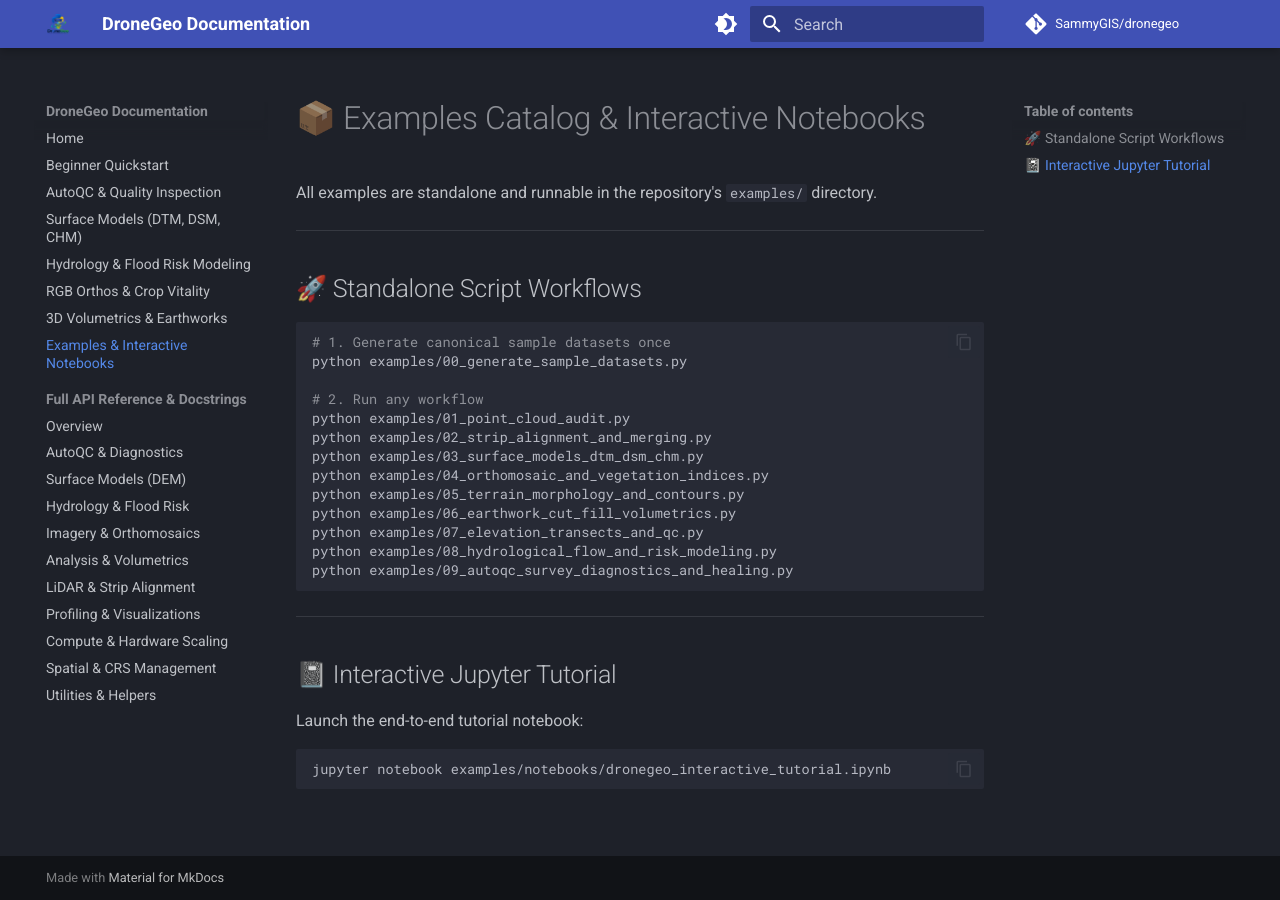
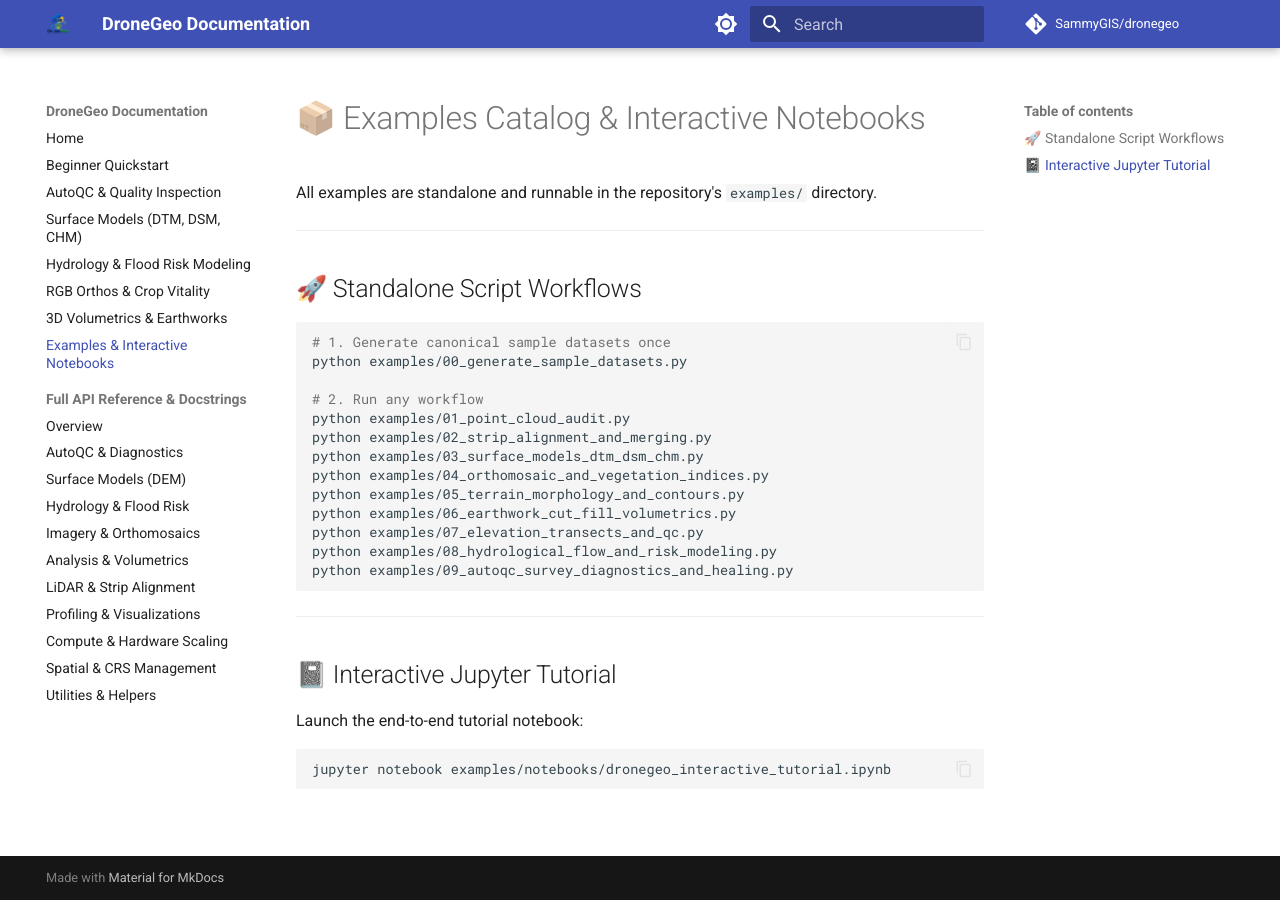
Before and after one commit to SammyGIS/dronegeo, an MkDocs documentation site: the page built from docs/examples.md, in a window 1280 px wide. Built offline with MkDocs 1.6.1 and Material for MkDocs 9.7.7, drawn with Linux system fonts in a browser that asks for light colours; comment, search, counter and statistics services are not loaded.

Commit message:
style(docs): set Light Mode as default theme palette

```diff
--- a/mkdocs.yml
+++ b/mkdocs.yml
@@ -10,20 +10,20 @@ theme:
   logo: images/dronegeo.png
   favicon: images/dronegeo.png
   palette:
-    # 1. Dark mode (DEFAULT)
+    # 1. Light mode (DEFAULT)
+    - scheme: default
+      primary: indigo
+      accent: deep purple
+      toggle:
+        icon: material/brightness-7
+        name: Switch to dark mode
+    # 2. Dark mode
     - scheme: slate
       primary: indigo
       accent: deep purple
       toggle:
         icon: material/brightness-4
         name: Switch to light mode
-    # 2. Light mode
-    - scheme: default
-      primary: indigo
-      accent: deep purple
-      toggle:
-        icon: material/brightness-7
-        name: Switch to dark mode
   features:
     - navigation.instant
     - navigation.tracking
```
